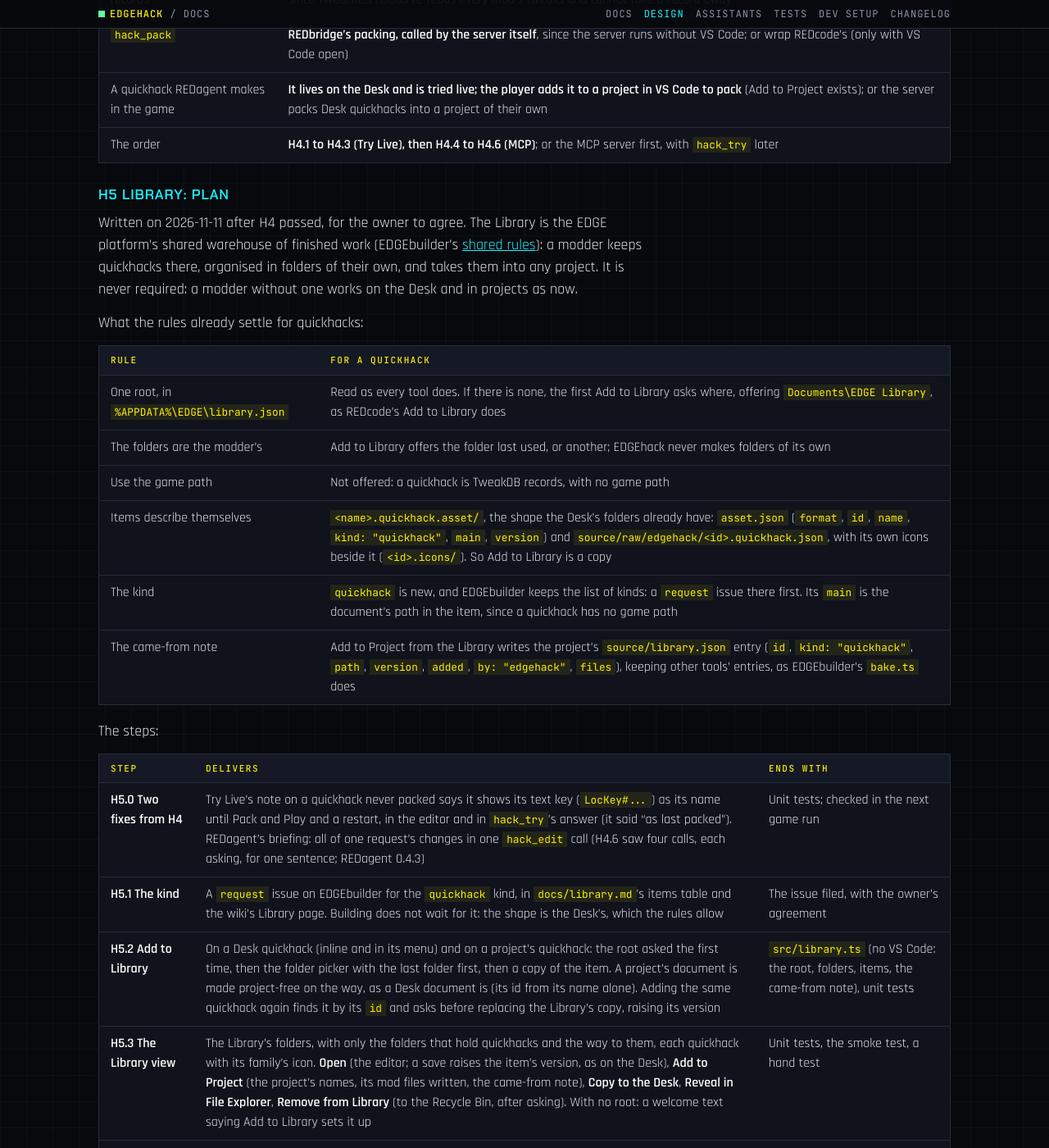
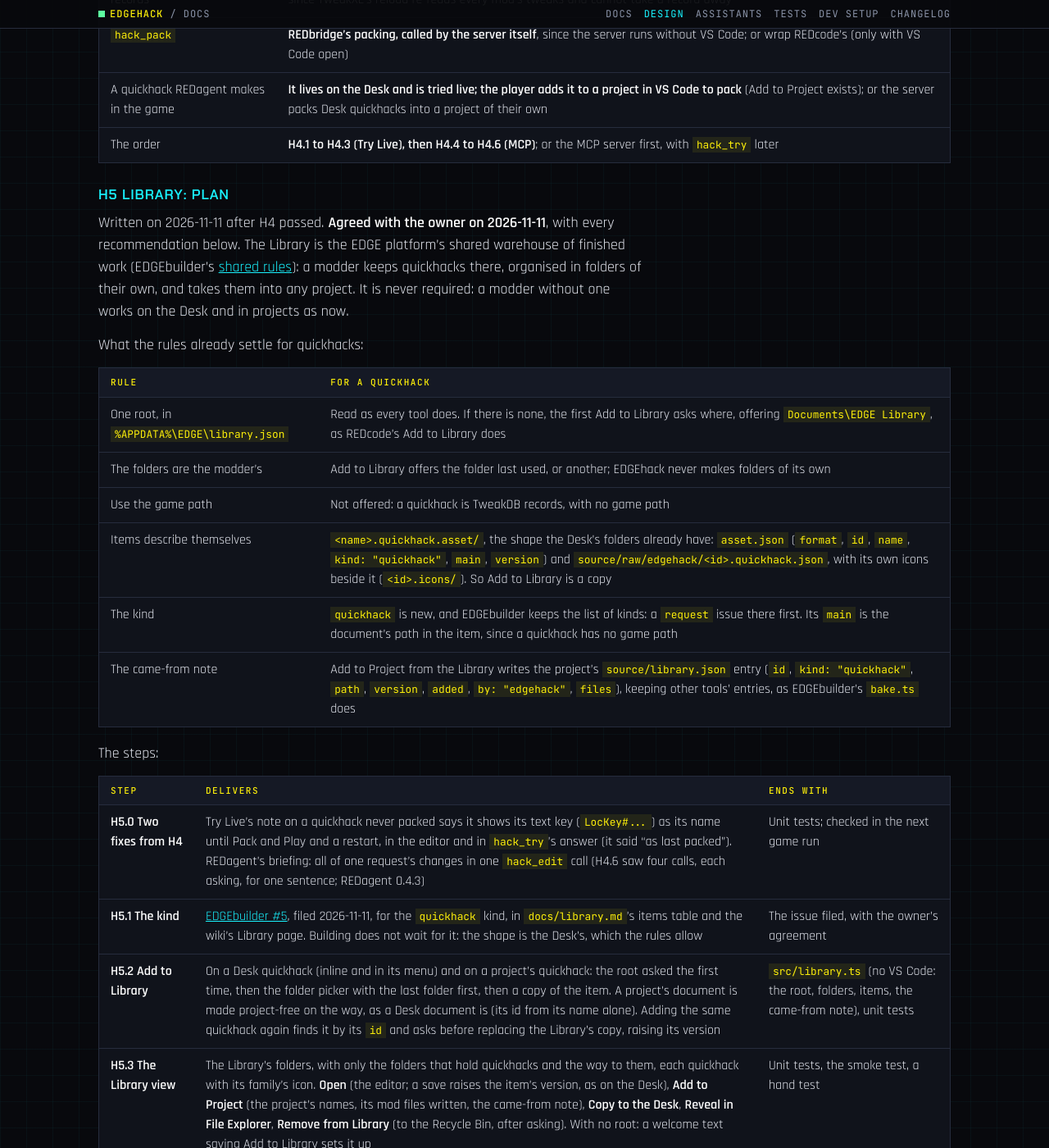
Before and after one commit to Edgemodders/EDGEhack, a Jekyll site: the page built from docs/design.md, in a window 1280 px wide and 1400 px high, scrolled down 45281 px. Shown: the whole window at 82% size. Built offline with Jekyll 4.4.1, drawn with Linux system fonts in a browser that asks for light colours; some of the changed text lies outside the part shown.

Commit message:
H5 Library: plan agreed; EDGEbuilder #5 filed for the quickhack kind
Co-Authored-By: Claude Opus 5.5 <noreply@anthropic.com>

```diff
--- a/docs/design.md
+++ b/docs/design.md
@@ -847,7 +847,7 @@ Settled here, as the design left open: `hack_pack` packs through REDbridge itsel
 
 ### H5 Library: plan
 
-Written on 2026-11-11 after H4 passed, for the owner to agree. The Library is the EDGE platform's shared warehouse of finished work (EDGEbuilder's [shared rules](https://edgemodders.github.io/EDGEbuilder/library.html#shared-rules)): a modder keeps quickhacks there, organised in folders of their own, and takes them into any project. It is never required: a modder without one works on the Desk and in projects as now.
+Written on 2026-11-11 after H4 passed. **Agreed with the owner on 2026-11-11**, with every recommendation below. The Library is the EDGE platform's shared warehouse of finished work (EDGEbuilder's [shared rules](https://edgemodders.github.io/EDGEbuilder/library.html#shared-rules)): a modder keeps quickhacks there, organised in folders of their own, and takes them into any project. It is never required: a modder without one works on the Desk and in projects as now.
 
 What the rules already settle for quickhacks:
 
@@ -865,7 +865,7 @@ The steps:
 | Step | Delivers | Ends with |
 |---|---|---|
 | **H5.0 Two fixes from H4** | Try Live's note on a quickhack never packed says it shows its text key (`LocKey#...`) as its name until Pack and Play and a restart, in the editor and in `hack_try`'s answer (it said "as last packed"). REDagent's briefing: all of one request's changes in one `hack_edit` call (H4.6 saw four calls, each asking, for one sentence; REDagent 0.4.3) | Unit tests; checked in the next game run |
-| **H5.1 The kind** | A `request` issue on EDGEbuilder for the `quickhack` kind, in `docs/library.md`'s items table and the wiki's Library page. Building does not wait for it: the shape is the Desk's, which the rules allow | The issue filed, with the owner's agreement |
+| **H5.1 The kind** | [EDGEbuilder #5](https://github.com/Edgemodders/EDGEbuilder/issues/5), filed 2026-11-11, for the `quickhack` kind, in `docs/library.md`'s items table and the wiki's Library page. Building does not wait for it: the shape is the Desk's, which the rules allow | The issue filed, with the owner's agreement |
 | **H5.2 Add to Library** | On a Desk quickhack (inline and in its menu) and on a project's quickhack: the root asked the first time, then the folder picker with the last folder first, then a copy of the item. A project's document is made project-free on the way, as a Desk document is (its id from its name alone). Adding the same quickhack again finds it by its `id` and asks before replacing the Library's copy, raising its version | `src/library.ts` (no VS Code: the root, folders, items, the came-from note), unit tests |
 | **H5.3 The Library view** | The Library's folders, with only the folders that hold quickhacks and the way to them, each quickhack with its family's icon. **Open** (the editor; a save raises the item's version, as on the Desk), **Add to Project** (the project's names, its mod files written, the came-from note), **Copy to the Desk**, **Reveal in File Explorer**, **Remove from Library** (to the Recycle Bin, after asking). With no root: a welcome text saying Add to Library sets it up | Unit tests, the smoke test, a hand test |
 | **H5.4 Refresh from Library** | In a project, the Project group marks a quickhack whose Library item has a newer version than the came-from note says, found by `id`; **Refresh from Library** copies it over after asking (the project's own changes to it are lost) and writes its mod files | The hand test |
@@ -873,7 +873,7 @@ The steps:
 
 The hand test: a Desk quickhack added to a new Library (the root asked, a folder made by the modder in the picker), then opened, changed and saved there; added to EDGEhack_Test1, the came-from note written; changed again in the Library and refreshed into the project; a project quickhack added to the Library; Copy to the Desk; Remove from Library. In the game: the refreshed quickhack after Pack and Play.
 
-**Decision points, with a recommendation each:**
+**Decision points** (the owner agreed every recommendation, 2026-11-11):
 
 | Question | Recommended |
 |---|---|
```
Also changed, not shown: CLAUDE.md (+1 -1 lines), docs/index.md (+1 -1 lines).
